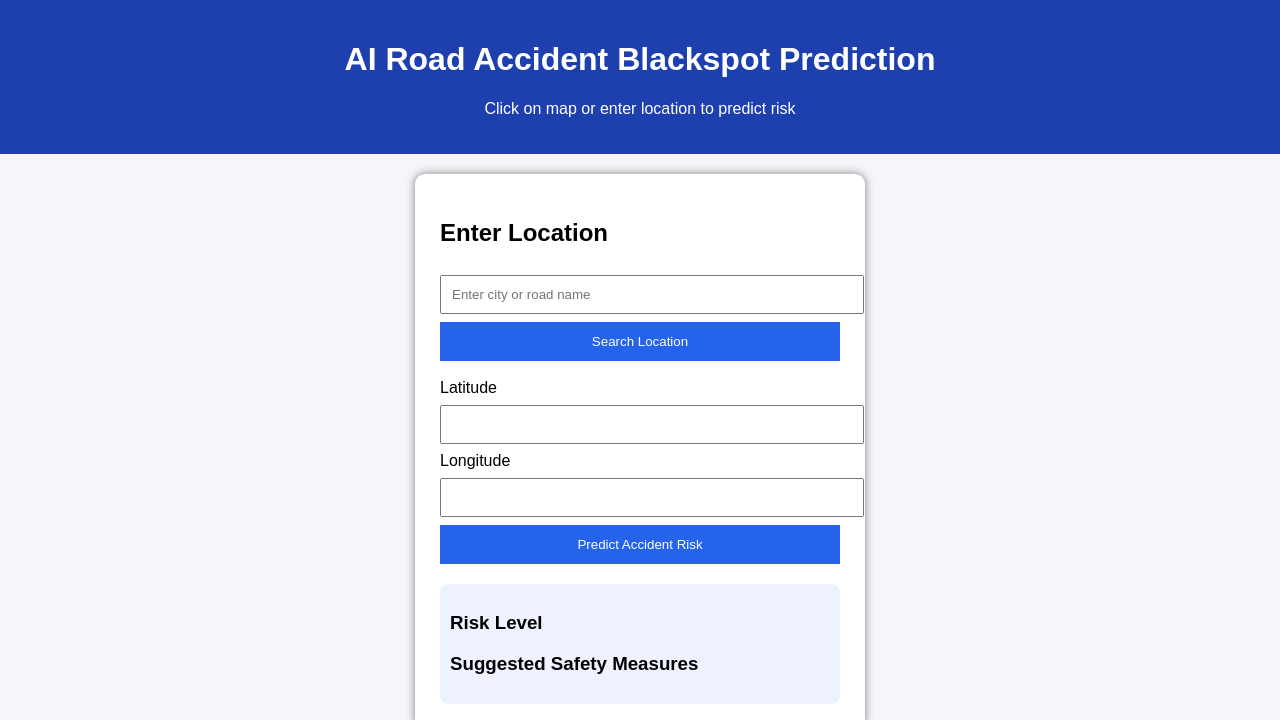
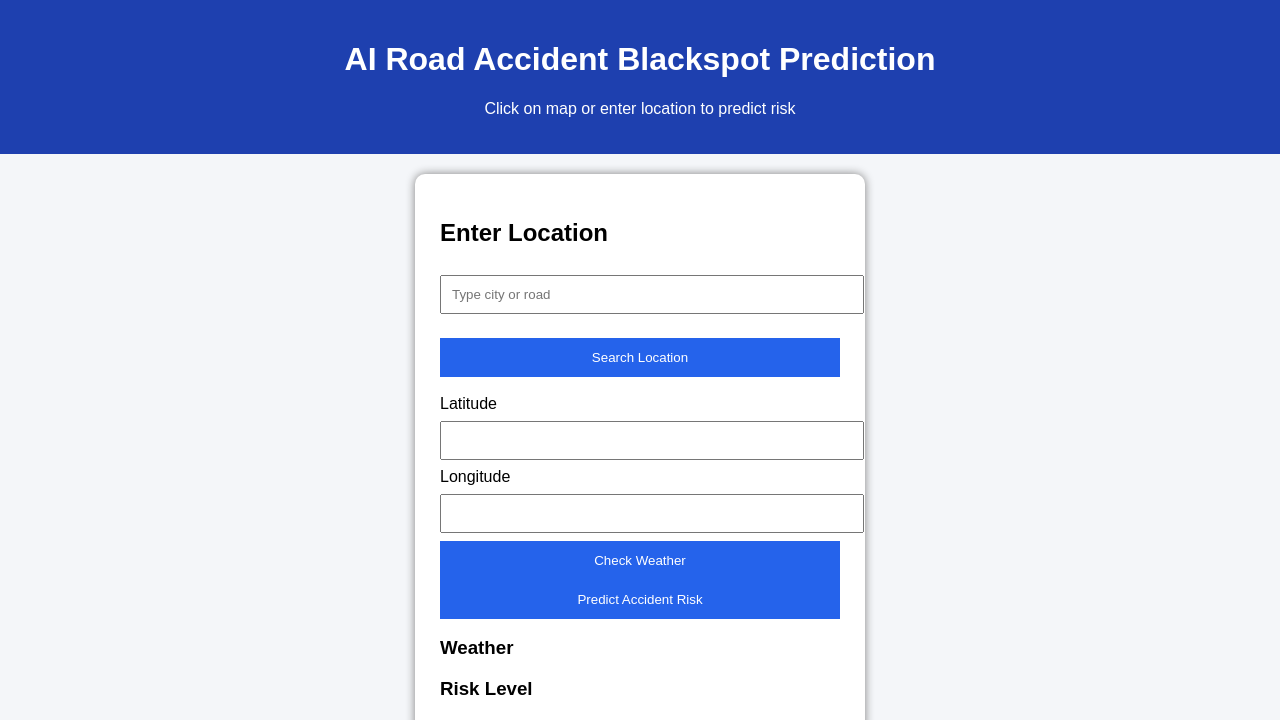
Before and after one commit to yogitaaax22/RoadAccidentPrediction, a Flask app: page / in a window 1280 px wide. Shown: the top 720 px of the page. Run offline with Flask 3, Linux system fonts and the light colour scheme; parts of the project's set-up code (start-up, migrations or seed data) failed here and were passed over.

Commit message:
Update index.html

```diff
--- a/backend/templates/index.html
+++ b/backend/templates/index.html
@@ -20,7 +20,13 @@
 
 <h2>Enter Location</h2>
 
-<input type="text" id="location" placeholder="Enter city or road name">
+<div class="autocomplete">
+
+<input type="text" id="location" placeholder="Type city or road">
+
+<ul id="suggestions"></ul>
+
+</div>
 <button onclick="searchLocation()">Search Location</button>
 
 <br><br>
@@ -31,16 +37,21 @@
 <label>Longitude</label>
 <input type="text" id="lon">
 
+<button onclick="getWeather()">Check Weather</button>
 <button onclick="predictRisk()">Predict Accident Risk</button>
 
-<div class="result">
+<div class="info">
+
+<h3>Weather</h3>
+<p id="weather"></p>
+
 <h3>Risk Level</h3>
 <p id="risk"></p>
 
 <h3>Suggested Safety Measures</h3>
 <p id="solution"></p>
+
 </div>
-
 </div>
 
 <div id="map" style="height:500px;"></div>
```
